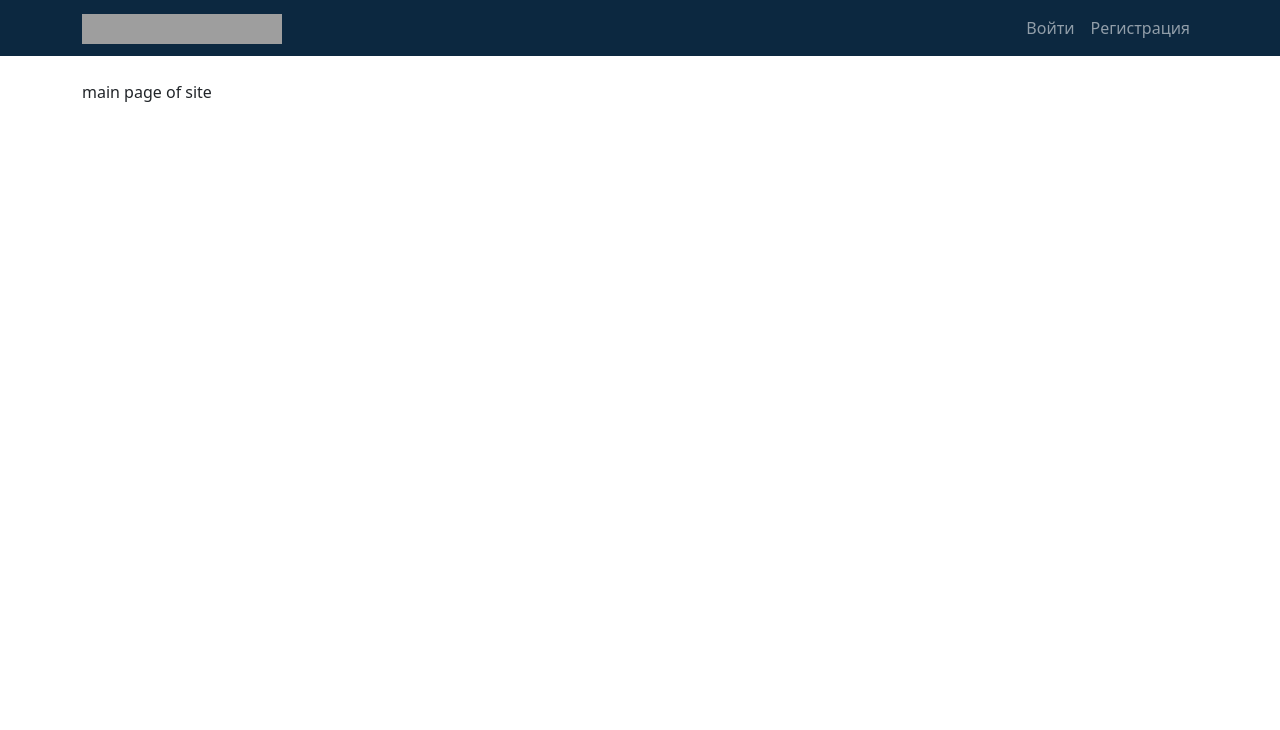
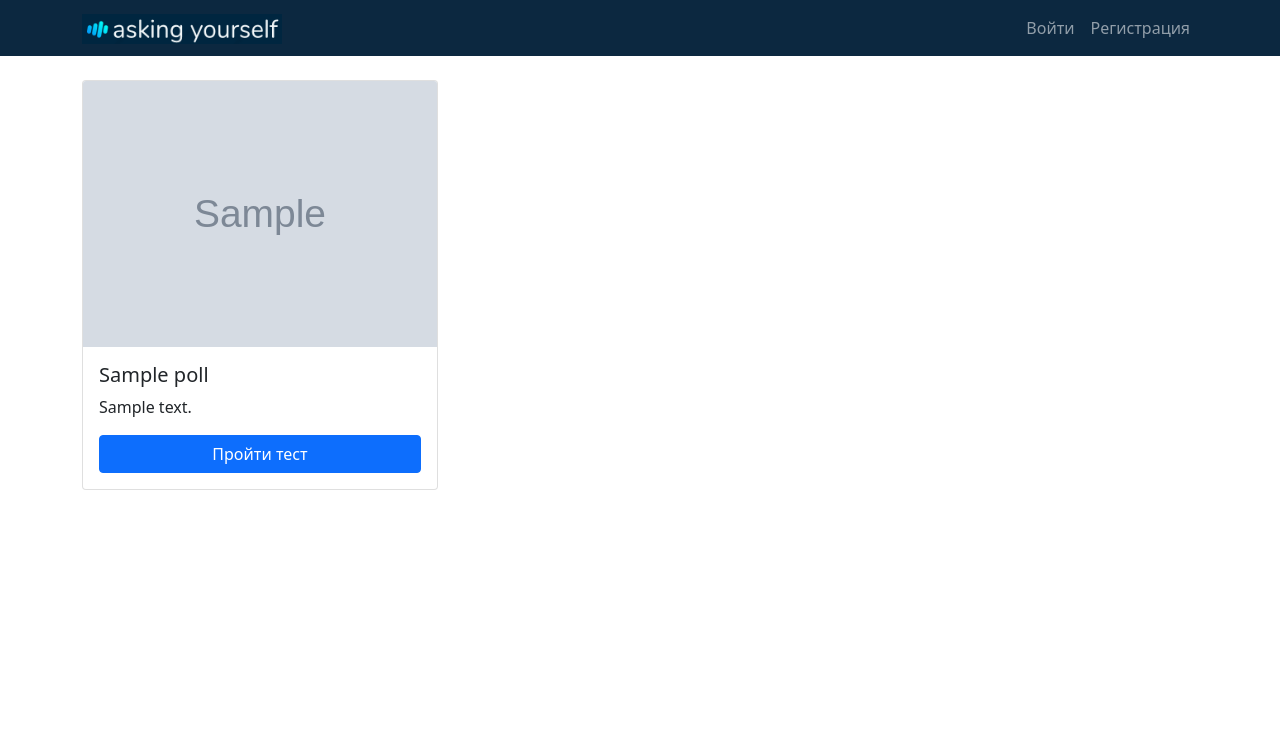
Before and after one commit to viator3m/kokoc_polling, a Django app: page / in a window 1280 px wide. Shown: the top 730 px of the page. Run offline with Django 4.2, Linux system fonts and the light colour scheme; tables that the repository leaves empty hold one stand-in row (values such as "Sample post"); grey boxes marked "Sample" are stand-in pictures; parts of the project's set-up code (start-up, migrations or seed data) failed here and were passed over; some libraries are stand-ins or nearby versions; grey boxes are pictures that could not be loaded.

Commit message:
Add polling functionality

```diff
--- a/polls/models.py
+++ b/polls/models.py
@@ -24,6 +24,10 @@ class Poll(models.Model):
         verbose_name = 'Опрос'
         verbose_name_plural = 'Опросы'
 
+    @property
+    def first_question(self):
+        return Question.objects.filter(poll=self).order_by('id').first()
+
 
 class Question(models.Model):
     text = models.CharField(max_length=256, verbose_name='Текст вопроса')
@@ -37,12 +41,17 @@ class Question(models.Model):
         verbose_name = 'Вопрос'
         verbose_name_plural = 'Вопросы'
 
+    def __str__(self):
+        return self.text
+
     def get_answers_list(self):
         return [(answer.id, answer.text) for answer in (
             Answer.objects.filter(question=self))]
 
-    def __str__(self):
-        return self.text
+    @property
+    def next(self):
+        return Question.objects.filter(
+            id__gt=self.id, poll=self.poll).order_by('id').first()
 
 
 class Answer(models.Model):
--- a/polls/urls.py
+++ b/polls/urls.py
@@ -5,5 +5,8 @@ from polls import views
 app_name = 'polls'
 
 urlpatterns = [
-    path('', views.index, name='index')
+    path('', views.index, name='index'),
+    path('polls/finish/<int:poll_id>/', views.finish, name='finish'),
+    path('polls/<int:poll_id>/<int:question_id>/', views.polling,
+         name='polling'),
 ]
--- a/polls/views.py
+++ b/polls/views.py
@@ -1,7 +1,65 @@
-from django.http import HttpResponse
-from django.shortcuts import render
+from django.contrib.auth.decorators import login_required
+from django.shortcuts import render, get_object_or_404
+
+from polls.forms import AnswerForm
+from polls.models import Poll, UserPollResult, Question, Answer
 
 
 def index(request):
+    if request.user.is_authenticated:
+        polls = Poll.objects.exclude(
+            id__in=(UserPollResult.objects.filter(
+                user=request.user).values('poll')))
+    else:
+        polls = Poll.objects.all()
+    context = {'polls': polls}
     template = 'polls/index.html'
-    return render(request, template)
+    return render(request, template, context)
+
+
+@login_required
+def polling(request, poll_id, question_id):
+    question = get_object_or_404(Question, id=question_id)
+    form = AnswerForm(question)
+    template = 'polls/question.html'
+    context = {
+        'form': form,
+        'question': question,
+        'poll_id': poll_id,
+    }
+    if request.POST.getlist('answers'):
+        up_score(request, poll_id)
+
+    if not question.next:
+        context['finish'] = True
+
+    return render(request, template, context)
+
+
+def finish(request, poll_id):
+    result = up_score(request, poll_id)
+    template = 'polls/finish.html'
+    poll = Poll.objects.get(id=poll_id)
+    context = {
+        'poll': poll,
+        'result': result,
+
+    }
+    user = request.user
+    user.money += result.correct_answer
+    user.save()
+    return render(request, template, context)
+
+
+def up_score(request, poll_id):
+    answer = request.POST.get('answers')
+    result, status = UserPollResult.objects.get_or_create(
+        user=request.user, poll_id=poll_id
+    )
+    result.done += 1
+
+    if Answer.objects.get(id=int(answer)).correct:
+        result.correct_answer += 1
+
+    result.save()
+    return result
--- a/templates/polls/index.html
+++ b/templates/polls/index.html
@@ -3,5 +3,9 @@
 {% load static %}
 {% block title %}Главная страница{% endblock %}
 {% block content %}
-  main page of site
+  <div class="row row-cols-1 row-cols-md-3 g-4">
+    {% for poll in polls %}
+      {% include 'polls/poll.html' %}
+    {% endfor %}
+  </div>
 {% endblock %}
--- /dev/null
+++ b/templates/polls/poll.html
@@ -0,0 +1,17 @@
+{% load thumbnail %}
+{% load static %}
+
+<div class="col">
+  <div class="card h-100">
+    {% thumbnail poll.image "960x540" crop="center" upscale=True as image %}
+      <img src="{{ image.url }}" class="card-img-top" alt="">
+    {% empty %}
+      <img src="{% static 'img/blank.png' %}" class="card-img-top" alt="">
+    {% endthumbnail %}
+    <div class="card-body d-flex flex-column">
+      <h5 class="card-title">{{ poll.title }}</h5>
+      <p class="card-text">{{ poll.description|truncatechars:256 }} </p>
+        <a href="{% url 'polls:polling' poll.id poll.first_question.id %}" class="btn btn-primary mt-auto">Пройти тест</a>
+    </div>
+  </div>
+</div>
```
Also changed, not shown: polls/forms.py (added, +13 -0 lines), templates/polls/finish.html (added, +13 -0 lines), templates/polls/question.html (added, +31 -0 lines), static/img/blank.png (added), static/img/logo.png (added).
